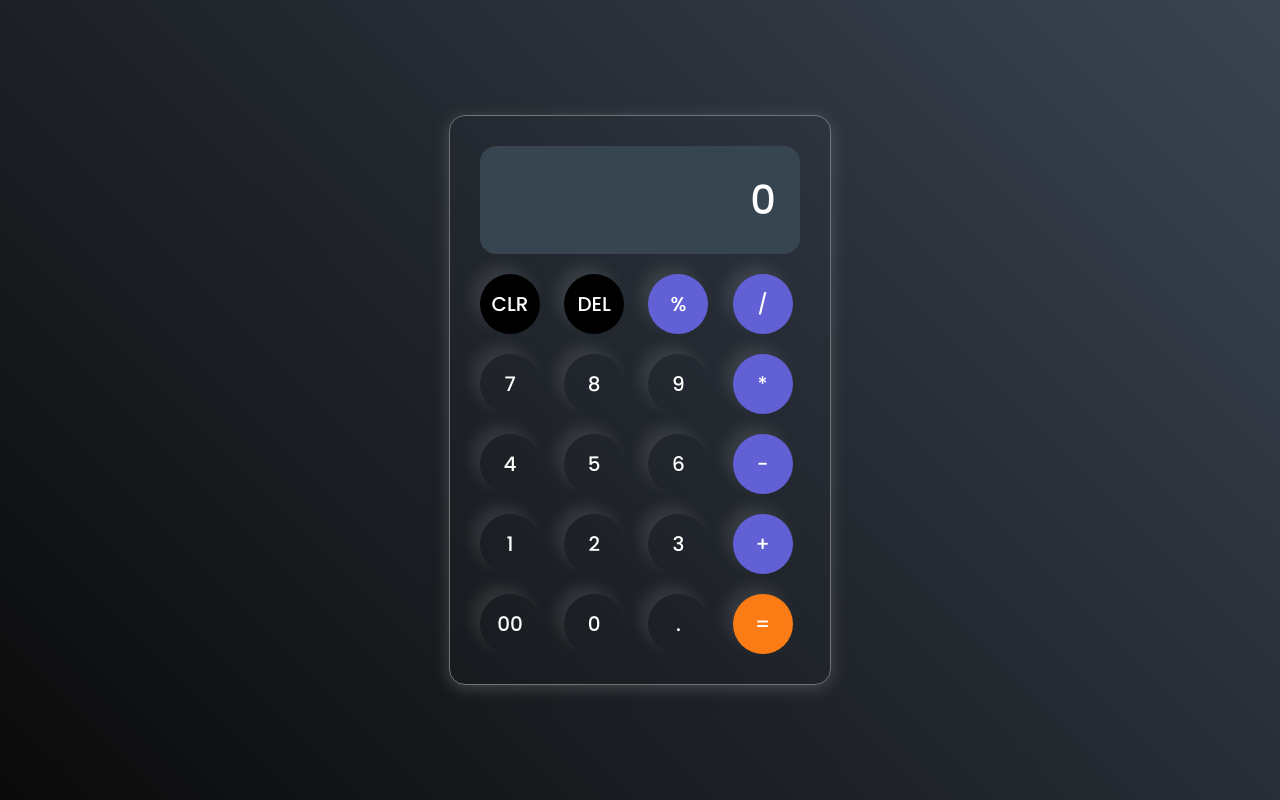
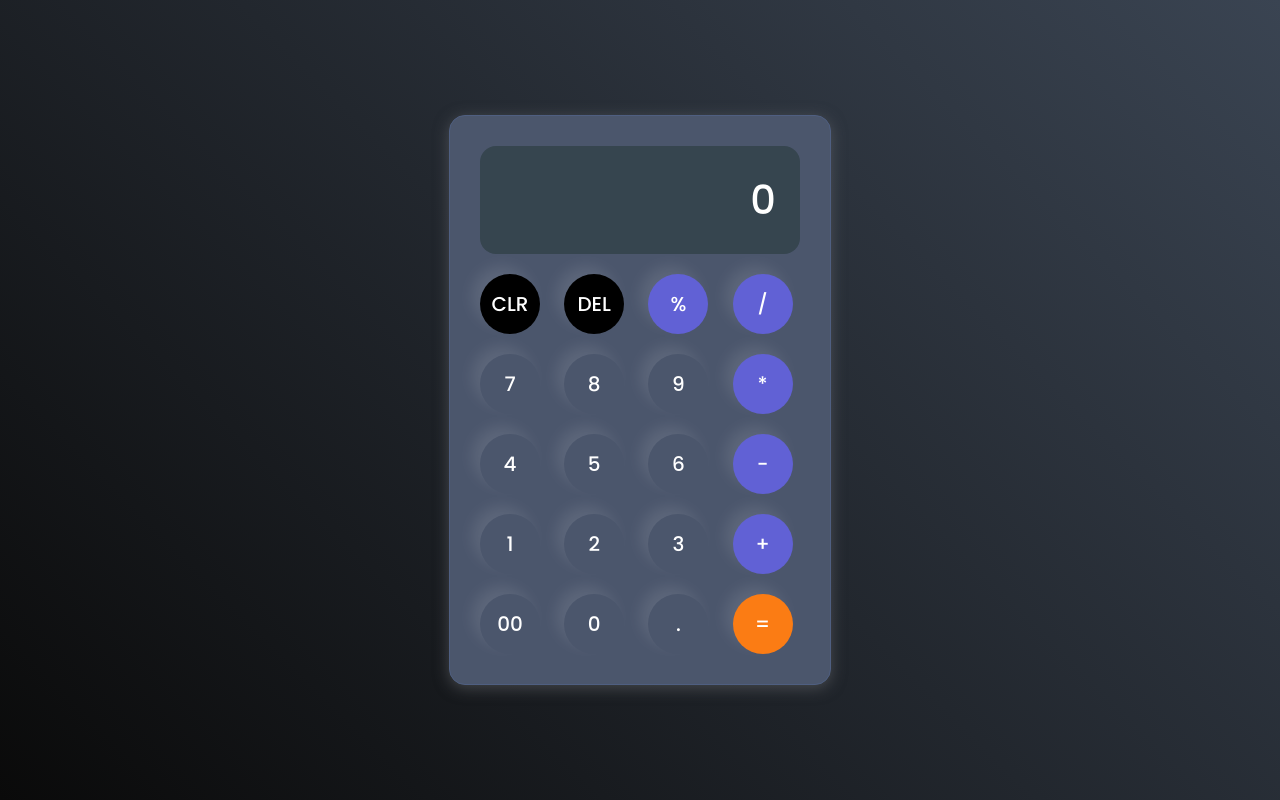
Before and after one commit to adityashukla-7/CODSOFT-Task_3, a plain HTML site: page index.html in a window 1280 px wide. Drawn offline with Linux system fonts and the light colour scheme.

Commit message:
Update style.css

```diff
--- a/style.css
+++ b/style.css
@@ -17,10 +17,10 @@ body{
 }
 
 .calculator{
-    border: 1px solid #717377;
+    border: 1px solid #4f5f81;
     padding: 20px;
     border-radius: 16px;
-    background: transparent;
+    background: #4b566c;
     box-shadow: 0px 3px 15px rgba(113, 115, 119, 0.5);
 
 }
```
